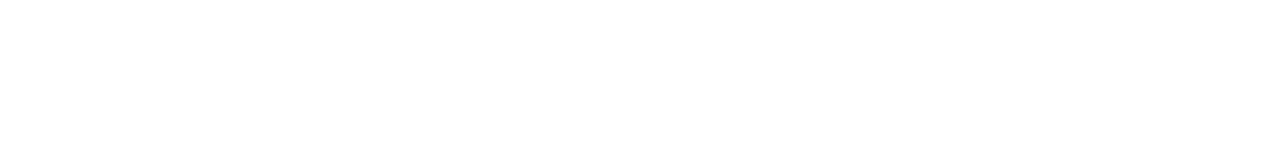
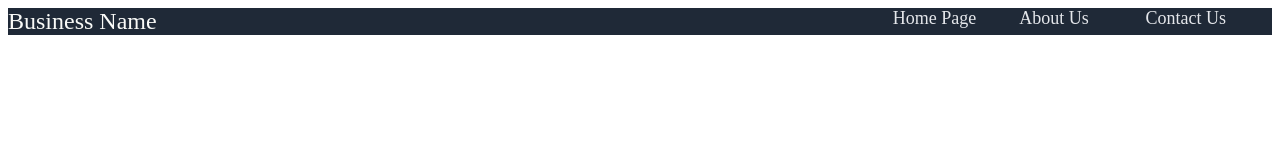
Before and after one commit to DavidRod1865/Business_Landing_Page, a plain HTML site: page landing_page.html in a window 1280 px wide. Drawn offline with Linux system fonts and the light colour scheme.

Commit message:
Landing Page Update & Landing Page CSS

```diff
--- a/landing_page.html
+++ b/landing_page.html
@@ -3,8 +3,14 @@
 <head>
     <meta charset="UTF-8">
     <title>Document</title>
+    <link rel="stylesheet" href="landing_style.css">
 </head>
 <body>
-
+    <div class="header">
+        <div class="business_logo"><header>Business Name</header></div>
+        <a href="Home Page">Home Page</a>
+        <a href="About Us">About Us</a>
+        <a href="Contact Us">Contact Us</a>
+    </div>
 </body>
 </html>
--- /dev/null
+++ b/landing_style.css
@@ -0,0 +1,18 @@
+.header {
+    display: flex;
+    font-size: 24px;
+    color: #F9FAF8;
+    background-color: #1f2937;
+}
+
+.business_logo {
+    flex: 7;
+    justify-content: space-around;
+}
+
+a {
+    flex: 1;
+    font-size: 18px;
+    color: #E5E7EB;
+    text-decoration: none;
+}
```
